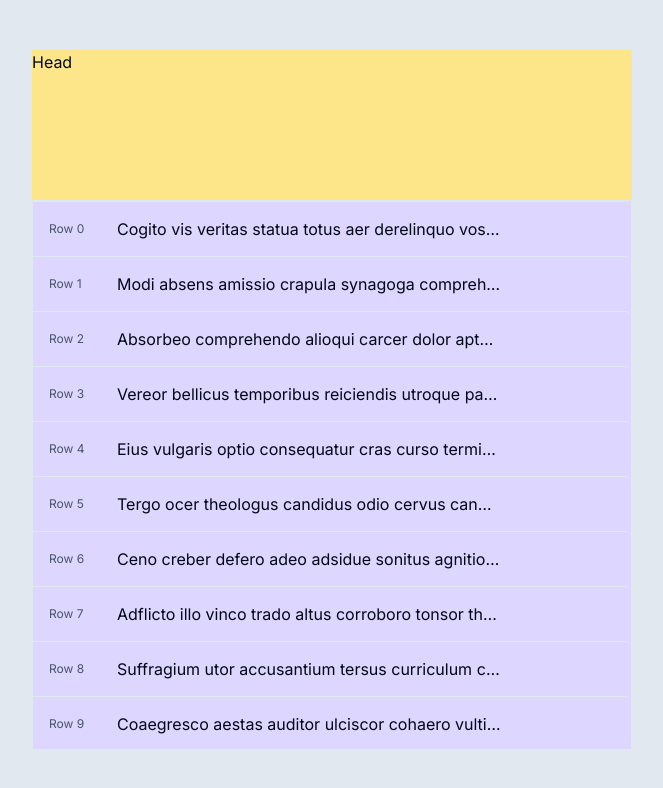
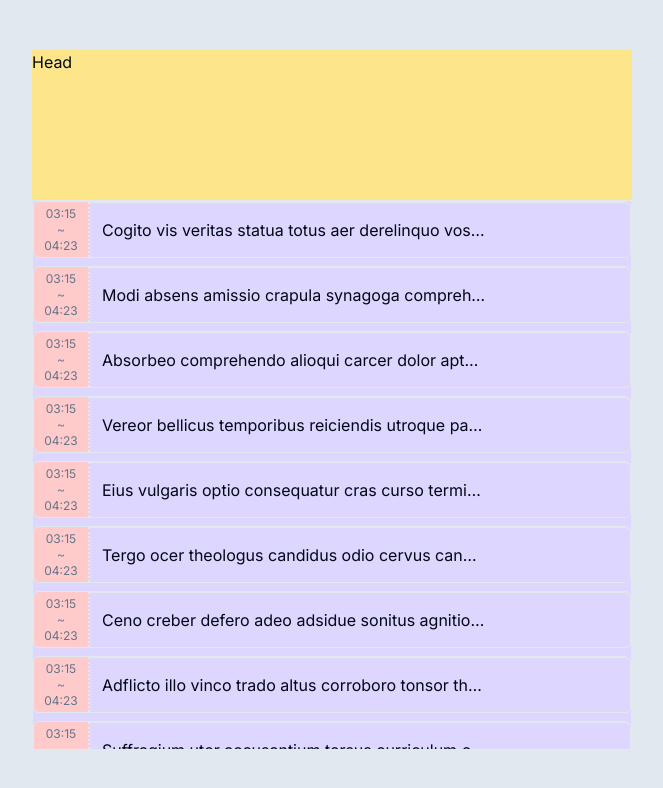
Before and after one commit to iinsu/studio-sandbox, a Next.js app: page /virtual in a window 1280 px wide. Shown: the top 788 px of the page, without its empty margins (308-971 px from the left). Built offline with nearby package versions, Linux system fonts and the light colour scheme.

Commit message:
자막 수정 - 시간 표시 추가

```diff
--- a/src/app/virtual/_components/row.tsx
+++ b/src/app/virtual/_components/row.tsx
@@ -62,6 +62,11 @@ export const RowVirtualDynamic = () => {
                   ref={virtualizer.measureElement}
                   data-index={virtualRow.index}
                 >
+                  <div className="flex h-full w-full min-w-[30rem] rounded-md border bg-red-200 transition-all duration-300 focus-within:border-primary mb-2">
+                    <div className="flex w-14 min-w-[3.5rem] items-center justify-center border-r-2 border-dotted text-center text-xs text-[#64748B]">
+                      03:15 <br /> ~ <br /> 04:23
+                    </div>
+
                     <div className="relative group w-full space-y-0">
                       <div className="absolute z-30 hidden h-1/2 w-full group-focus-within:flex" />
                       <label
@@ -72,9 +77,6 @@ export const RowVirtualDynamic = () => {
                       >
                         <div className="relative flex h-full items-center rounded-r-md border-t bg-violet-200 px-3 hover:bg-[#EEF5FF] group-focus-within:items-start">
                           <div className="flex h-5 items-center group-focus-within:mt-[15px]">
-                          <div className="mx-1 w-[4rem] max-w-[4rem] truncate text-xs text-[#475569]">
-                            Row {virtualRow.index}
-                          </div>
                             <div className="flex max-w-[24rem]">
                               <span className="truncate">
                                 {sentences[virtualRow.index]}
@@ -100,6 +102,7 @@ export const RowVirtualDynamic = () => {
                       />
                     </div>
                   </div>
+                </div>
               ))}
             </div>
           </div>
```
Lines whose indentation alone changed are shown as unchanged.
